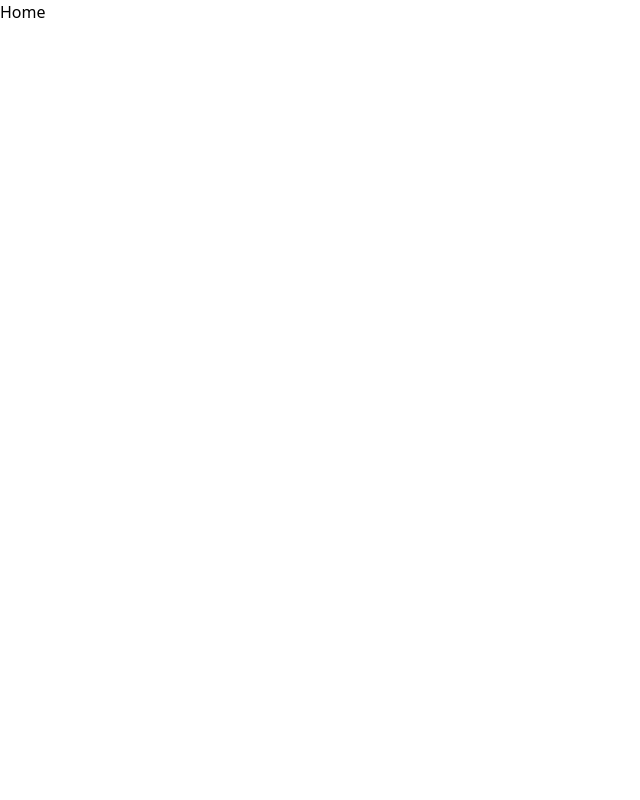
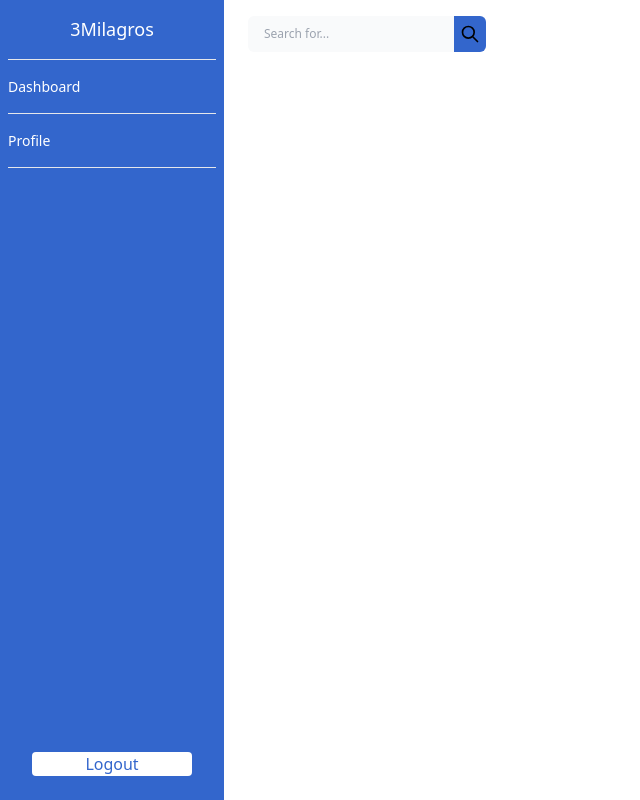
Before and after one commit to Jessaleem/pluriza_discover_my_board, a Next.js app: page / in a window 1280 px wide. Shown: the whole page, without its empty margins (0-640 px from the left). Built offline with nearby package versions, Linux system fonts and the light colour scheme.

Commit message:
feat: implement Searchbar and Sidebar for Layout

```diff
--- a/package.json
+++ b/package.json
@@ -1,5 +1,5 @@
 {
-  "name": "pluriza_discovery_my_board",
+  "name": "pluriza_discover_my_board",
   "version": "0.1.0",
   "private": true,
   "scripts": {
--- /dev/null
+++ b/src/components/SearchBar.tsx
@@ -0,0 +1,33 @@
+export default function SearchBar() {
+  return (
+    <div className='mb-4'>
+      <div className='relative mb-4 flex w-full flex-wrap items-stretch'>
+        <input
+          type='search'
+          className='relative block  py-2 text-xs bg-gray-50 rounded-l-md mt-4 ml-6 px-4 focus:outline-none'
+          placeholder='Search for...'
+        />
+        <button
+          type='button'
+          className='relative flex items-center rounded-r-md text-xs py-2 top-0 right-0 mt-4 bg-my-board-blue'
+        >
+          <svg
+            aria-hidden='true'
+            className='w-8 h-5'
+            fill='none'
+            stroke='currentColor'
+            viewBox='0 0 24 24'
+            xmlns='http://www.w3.org/2000/svg'
+          >
+            <path
+              stroke-linecap='round'
+              stroke-linejoin='round'
+              stroke-width='2'
+              d='M21 21l-6-6m2-5a7 7 0 11-14 0 7 7 0 0114 0z'
+            ></path>
+          </svg>
+        </button>
+      </div>
+    </div>
+  );
+}
--- /dev/null
+++ b/src/components/SideBar.tsx
@@ -0,0 +1,18 @@
+export default function SideBar() {
+  return (
+    <nav className=' relative flex bg-my-board-blue text-my-board-white flex-col w-56 h-screen px-2'>
+      <h3 className='text-my-board-font text-center border-b py-4 min-w-full'>
+        3Milagros
+      </h3>
+      <button className='text-my-board-font-btn border-b py-4 min-w-full text-left'>
+        Dashboard
+      </button>
+      <button className='text-my-board-font-btn border-b py-4 min-w-full text-left'>
+        Profile
+      </button>
+      <button className=' absolute bg-my-board-full-white text-my-board-blue rounded inset-x-8 bottom-6 '>
+        Logout
+      </button>
+    </nav>
+  );
+}
--- a/src/pages/index.tsx
+++ b/src/pages/index.tsx
@@ -1,3 +1,10 @@
+import SearchBar from '../components/SearchBar';
+import SideBar from '../components/SideBar';
 export default function Home() {
-  return <h1>Home</h1>;
+  return (
+    <div className='flex'>
+      <SideBar />
+      <SearchBar />
+    </div>
+  );
 }
--- a/tailwind.config.js
+++ b/tailwind.config.js
@@ -8,7 +8,16 @@ module.exports = {
   theme: {
     extend: {
       colors: {
-        'discover-background': '#3366CC',
+        'my-board-blue': '#3366CC',
+        'my-board-white': '#FFF',
+        'my-board-full-white': '#FFFFFF',
+        'my-board-aqua': '#66cccc',
+        'my-board-yellow': '#ffcc33',
+        'my-board-green': '#33cc99',
+      },
+      fontSize: {
+        'my-board-font': '18px',
+        'my-board-font-btn': '14px',
       },
     },
   },
```
Also changed, not shown: 1 other file (tests, documents, lock files or other folders).
